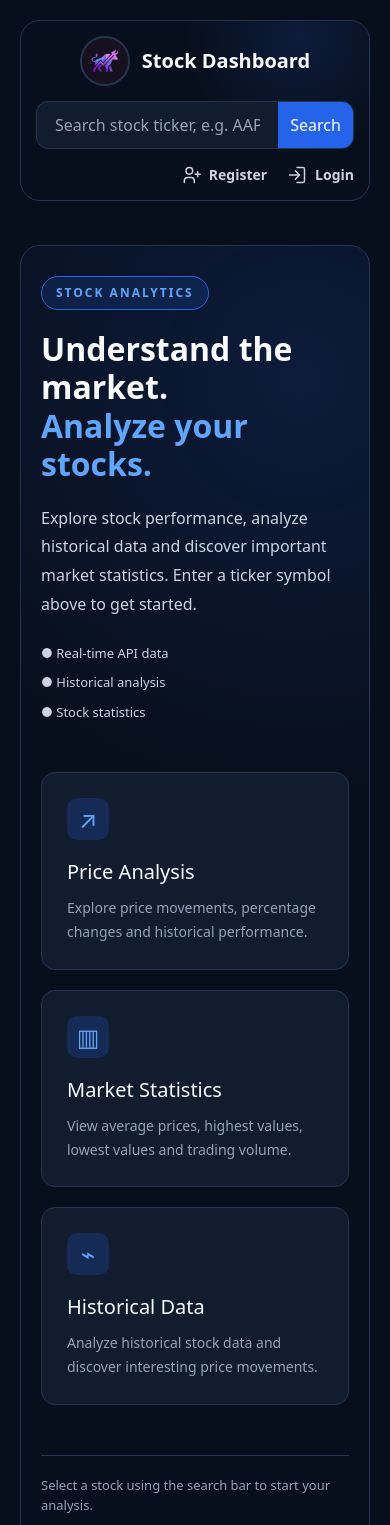
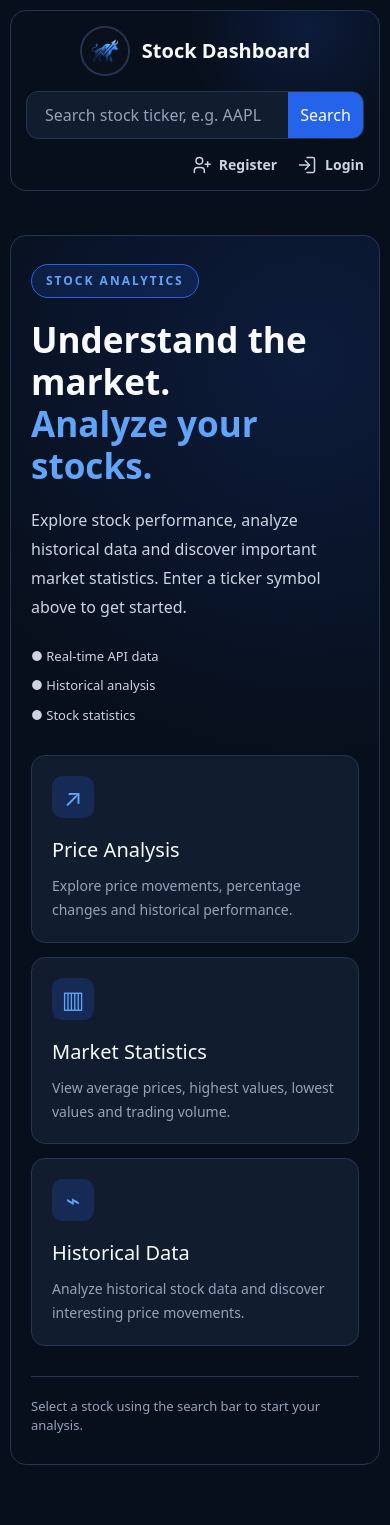
Before and after one commit to M-Yusefi/stock-dashboard, a Django app: page / in a window 390 px wide. Shown: the top 1525 px of the page. After the commit the page ends 1465 px from the top, so only its background shows below. Run offline with Django 5.2, Linux system fonts and the light colour scheme; data that the repository does not hold is empty; some libraries are stand-ins or nearby versions.

Commit message:
Refactor code structure for improved readability and maintainability

```diff
--- a/accounts/templates/accounts/base.html
+++ b/accounts/templates/accounts/base.html
@@ -7,6 +7,7 @@
 
     <title>{% block title %}Stock Dashboard{% endblock %}</title>
 
+    <link rel="icon" type="image/png" href="{% static 'stocks/images/logo.jpg' %}">
     <link rel="stylesheet" href="{% static 'bootstrap/css/bootstrap.min.css' %}">
     <link rel="stylesheet" href="{% static 'stocks/css/stocks.css' %}">
     <link rel="stylesheet" href="{% static 'account/css/account.css' %}">
--- a/stocks/static/stocks/css/stocks.css
+++ b/stocks/static/stocks/css/stocks.css
@@ -557,28 +557,158 @@ main {
 }
 
 @media (max-width: 900px) {
-    .stock-statistics {
+    .stock-analysis .stock-statistics {
         grid-template-columns: repeat(2, minmax(0, 1fr));
     }
 
     #navbar {
         grid-template-columns: 1fr auto;
-        gap: 20px;
+        gap: 16px;
+        padding: 16px 20px;
     }
 
     #ticker-search-form {
         grid-column: 1 / -1;
         grid-row: 2;
     }
+
+    .navbar-actions {
+        gap: 14px;
+    }
 }
 
 @media (max-width: 768px) {
+    .dashboard-wrapper {
+        width: calc(100% - 32px);
+        margin: 16px auto;
+    }
+
     main .dashboard-home {
-        padding: 30px 20px;
+        min-height: 0;
+        padding: 40px 28px;
+        gap: 38px;
     }
 
     main .feature-section {
+        grid-template-columns: repeat(2, minmax(0, 1fr));
+    }
+
+    main .welcome-info {
+        gap: 12px 20px;
+    }
+
+    .stock-analysis {
+        padding: 28px;
+    }
+
+    .stock-analysis .stock-chart-container {
+        height: 320px;
+        margin-bottom: 28px;
+        padding: 16px;
+    }
+
+    .stock-analysis .stock-header {
+        align-items: flex-start;
+        flex-direction: column;
+        gap: 20px;
+        margin-bottom: 28px;
+    }
+
+    .stock-analysis .company-information {
+        width: 100%;
+        max-height: none;
+        min-width: 0;
+        overflow-x: auto;
+        padding: 16px;
+        -webkit-overflow-scrolling: touch;
+    }
+
+    .stock-analysis .company-details {
+        min-width: 520px;
+    }
+}
+
+@media (max-width: 600px) {
+    .stock-analysis {
+        padding: 20px 16px;
+        border-radius: 16px;
+    }
+
+    .stock-analysis .stock-chart-container {
+        height: 280px;
+        padding: 12px;
+    }
+
+    .stock-analysis .stock-header h2 {
+        font-size: 30px;
+        overflow-wrap: anywhere;
+    }
+
+    .stock-analysis #row-header {
+        font-size: 32px;
+    }
+
+    .stock-statistics,
+    .stock-analysis .analysis-column .stock-statistics {
         grid-template-columns: 1fr;
+    }
+
+    .stock-analysis .stock-card {
+        padding: 20px;
+    }
+
+    .stock-analysis .stock-card h3 {
+        font-size: 25px;
+        overflow-wrap: anywhere;
+    }
+}
+
+@media (max-width: 500px) {
+    .dashboard-wrapper {
+        width: calc(100% - 20px);
+        margin: 10px auto;
+    }
+
+    #navbar {
+        grid-template-columns: 1fr;
+        gap: 15px;
+        padding: 15px;
+        border-radius: 16px;
+    }
+
+    #navbar_link {
+        justify-self: center;
+        font-size: 18px;
+    }
+
+    #ticker-search-form {
+        grid-column: 1;
+        grid-row: 2;
+    }
+
+    #ticker-input {
+        padding: 11px 12px;
+    }
+
+    #ticker-search-form button {
+        min-width: 68px;
+        padding: 11px 8px;
+    }
+
+    .navbar-actions {
+        justify-content: center;
+        grid-column: 1;
+        gap: 24px;
+    }
+
+    main .dashboard-home {
+        padding: 28px 20px;
+        gap: 30px;
+        border-radius: 16px;
+    }
+
+    main .welcome-section h1 {
+        font-size: clamp(30px, 9vw, 40px);
     }
 
     main .welcome-info {
@@ -586,51 +716,24 @@ main {
         gap: 10px;
     }
 
-    .stock-header {
-        align-items: flex-start;
-        flex-direction: column;
+    main .feature-section {
+        grid-template-columns: 1fr;
+        gap: 14px;
     }
 
-    .company-information {
-        width: 100%;
-        max-height: 125px;
-        min-width: 0;
-    }
-}
-
-@media (max-width: 600px) {
-    .stock-analysis {
+    main .feature-card {
         padding: 20px;
     }
 
-    .stock-statistics,
-    .stock-analysis .analysis-column .stock-statistics {
-        grid-template-columns: 1fr;
+    .stock-analysis .stock-chart-container {
+        height: 240px;
+    }
+
+    .stock-analysis #row-header {
+        font-size: 28px;
+    }
+
+    .stock-analysis .stock-card {
+        padding: 18px;
     }
 }
-
-@media (max-width: 500px) {
-    #navbar {
-        grid-template-columns: 1fr;
-        gap: 15px;
-        padding: 15px;
-    }
-
-    #navbar_link {
-        justify-self: center;
-    }
-
-    #ticker-search-form {
-        grid-column: 1;
-        grid-row: 2;
-    }
-
-    .navbar-actions {
-        justify-content: center;
-        grid-column: 1;
-    }
-
-    .navbar-action span {
-        display: inline;
-    }
-}
--- a/stocks/templates/stocks/base.html
+++ b/stocks/templates/stocks/base.html
@@ -7,6 +7,7 @@
 
     <title>{% block title %}Stock Dashboard{% endblock %}</title>
 
+    <link rel="icon" type="image/png" href="{% static 'stocks/images/logo.jpg' %}">
     <link rel="stylesheet" href="{% static 'bootstrap/css/bootstrap.min.css' %}">
     <link rel="stylesheet" href="{% static 'stocks/css/stocks.css' %}">
     <link rel="stylesheet" href="https://fonts.googleapis.com/css2?family=Material+Symbols+Outlined:opsz,wght,FILL,GRAD@20,400,0,0&icon_names=show_chart,bar_chart,emoji_events,trending_up,trending_down,equalizer,calendar_month,monitoring,candlestick_chart,price_check" />
--- a/stocks/templates/stocks/navbar.html
+++ b/stocks/templates/stocks/navbar.html
@@ -6,7 +6,7 @@
     <!-- Links: Logo en naam -->
     <a id="navbar_link" href="/">
         <img
-            src="{% static 'stocks/images/logo-STAB.jpg' %}"
+            src="{% static 'stocks/images/logo.jpg' %}"
             alt="Stock Dashboard logo"
         />
         <span>Stock Dashboard</span>
```
Also changed, not shown: stocks/static/stocks/images/logo-STAB.jpg (deleted), stocks/static/stocks/images/logo.jpg (added).
